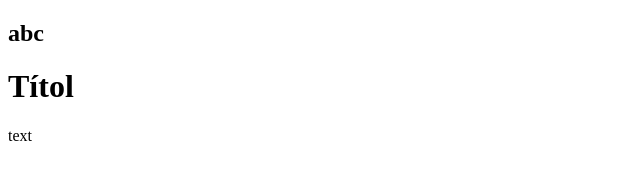
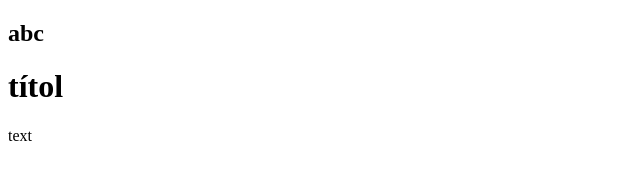
Before and after one commit to provaDAW/provagit, a plain HTML site: page index2.html in a window 1280 px wide. Shown: the full height of the page, 0-640 px from the left. Drawn offline with Linux system fonts and the light colour scheme.

Commit message:
Pujar tota la carpeta de treball

```diff
--- a/index2.html
+++ b/index2.html
@@ -5,7 +5,7 @@
   </head>
   <body>
 	<h2>abc</h2>
-    <h1>T&iacute;tol</h1>
+    <h1>t&iacute;tol</h1>
     <p>text</p>
   </body>
 </html>
```
Also changed, not shown: index.html (+1 -1 lines).
